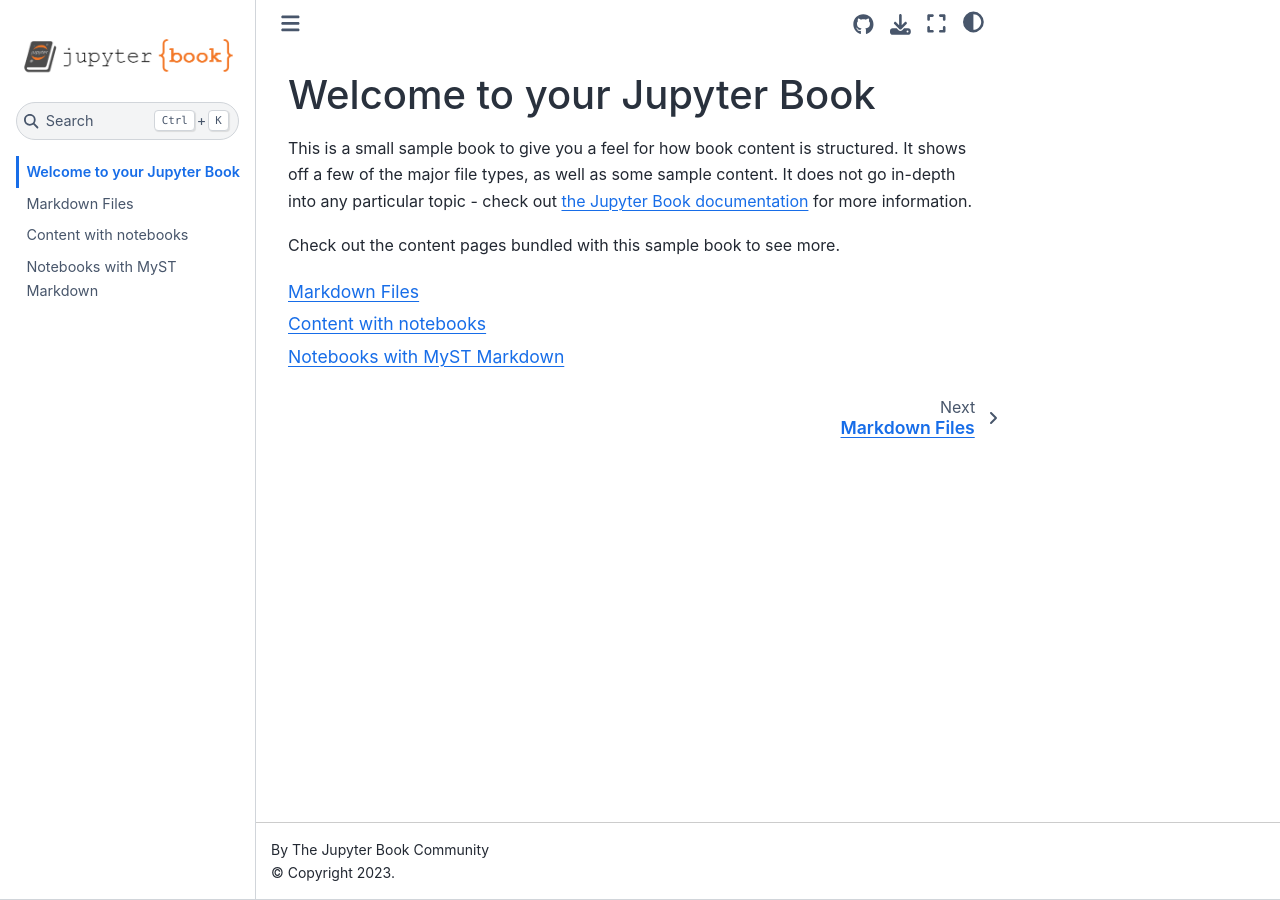
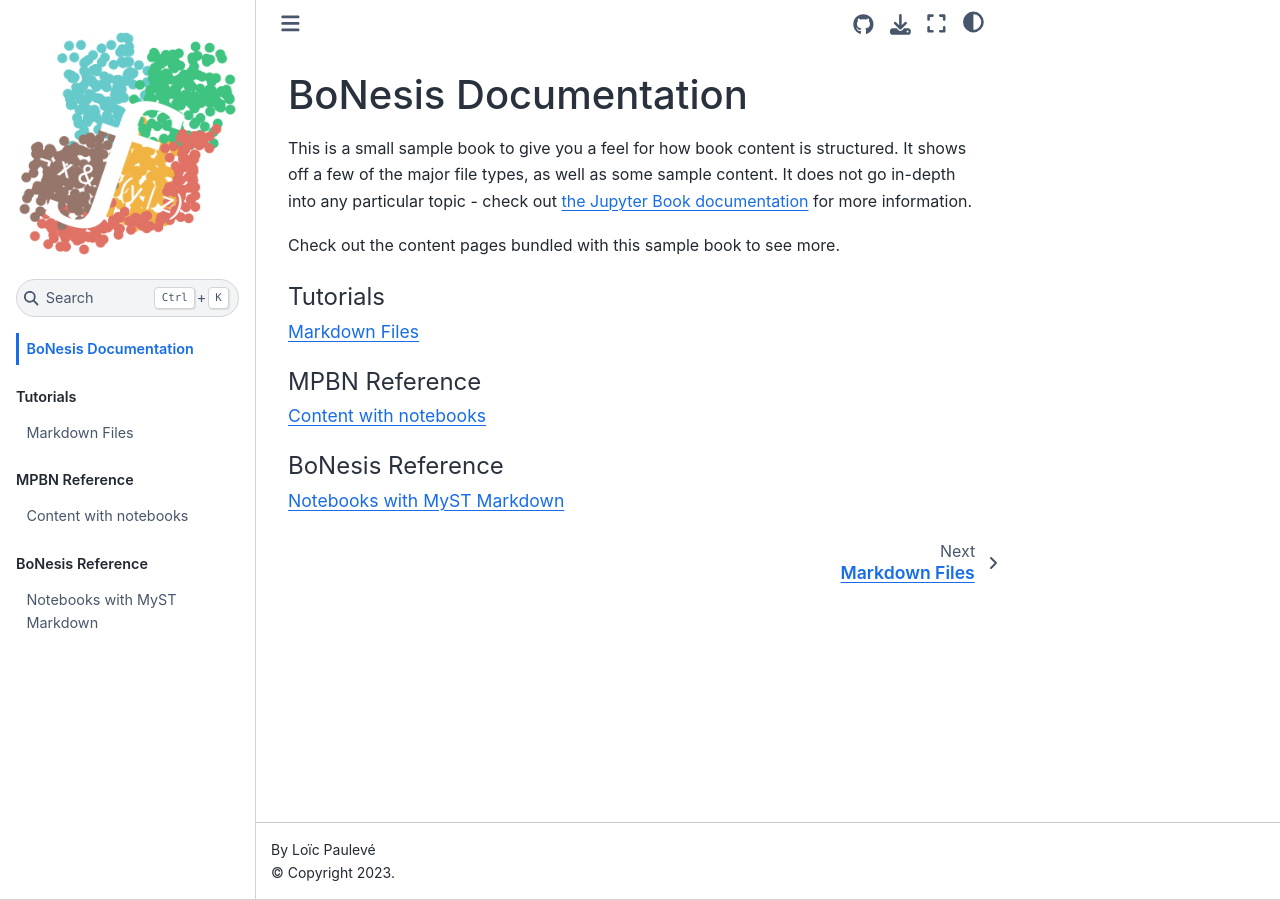
Before and after one commit to bnediction/bonesis, a Jupyter Book: the page built from intro.md, in a window 1280 px wide. Built offline with Jupyter Book 1.0.4 settings and Sphinx 7.4.7 and the Sphinx Book theme 1.1.4, drawn with Linux system fonts in a browser that asks for light colours.

Commit message:
initial setup

```diff
--- a/_config.yml
+++ b/_config.yml
@@ -1,19 +1,13 @@
-# Book settings
-# Learn more at https://jupyterbook.org/customize/config.html
-
-title: My sample book
-author: The Jupyter Book Community
+# ref: https://jupyterbook.org/en/stable/customize/config.html
+title: BoNesis documentation
+author: Loïc Paulevé
+copyright: "2023"
 logo: logo.png
-
-# Force re-execution of notebooks on each build.
-# See https://jupyterbook.org/content/execute.html
-execute:
-  execute_notebooks: force
 
 # Define the name of the latex output file for PDF builds
 latex:
   latex_documents:
-    targetname: book.tex
+    targetname: bonesis-doc.tex
 
 # Add a bibtex file so that we can create citations
 bibtex_bibfiles:
@@ -21,9 +15,9 @@
 
 # Information about where the book exists on the web
 repository:
-  url: https://github.com/executablebooks/jupyter-book  # Online location of your book
-  path_to_book: docs  # Optional path to your book, relative to the repository root
-  branch: master  # Which branch of the repository should be used when creating links (optional)
+  url: https://github.com/bnediction/bonesis-book  # Online location of your book
+    #  path_to_book: docs  # Optional path to your book, relative to the repository root
+  branch: main  # Which branch of the repository should be used when creating links (optional)
 
 # Add GitHub buttons to your book
 # See https://jupyterbook.org/customize/config.html#add-a-link-to-your-repository
--- a/_toc.yml
+++ b/_toc.yml
@@ -3,7 +3,13 @@
 
 format: jb-book
 root: intro
-chapters:
-- file: markdown
-- file: notebooks
-- file: markdown-notebooks
+parts:
+- caption: Tutorials
+  chapters:
+  - file: markdown
+- caption: MPBN Reference
+  chapters:
+  - file: notebooks
+- caption: BoNesis Reference
+  chapters:
+  - file: markdown-notebooks
--- a/intro.md
+++ b/intro.md
@@ -1,4 +1,4 @@
-# Welcome to your Jupyter Book
+# BoNesis Documentation
 
 This is a small sample book to give you a feel for how book content is
 structured.
```
Also changed, not shown: logo.png, 1 other file.
